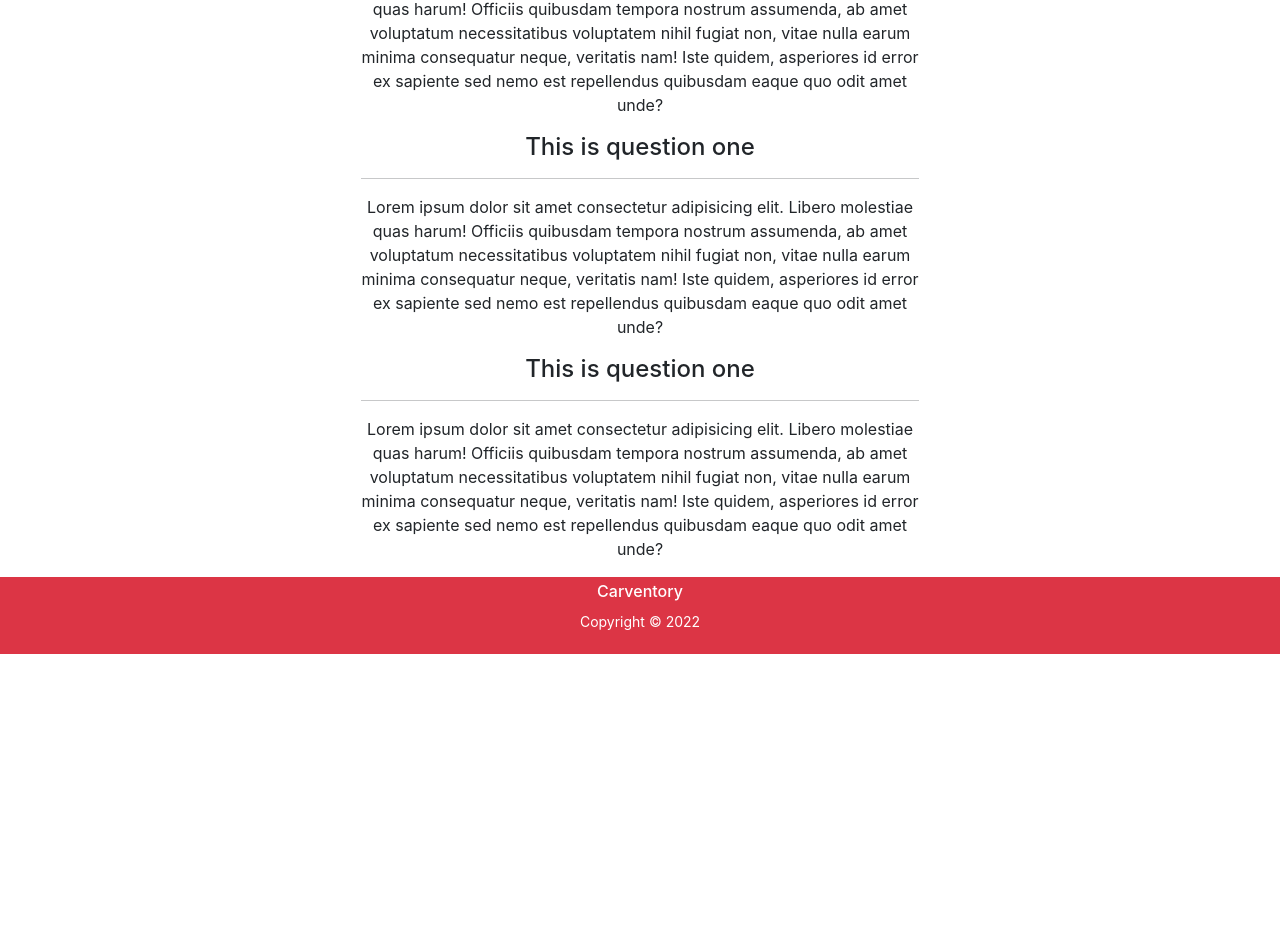
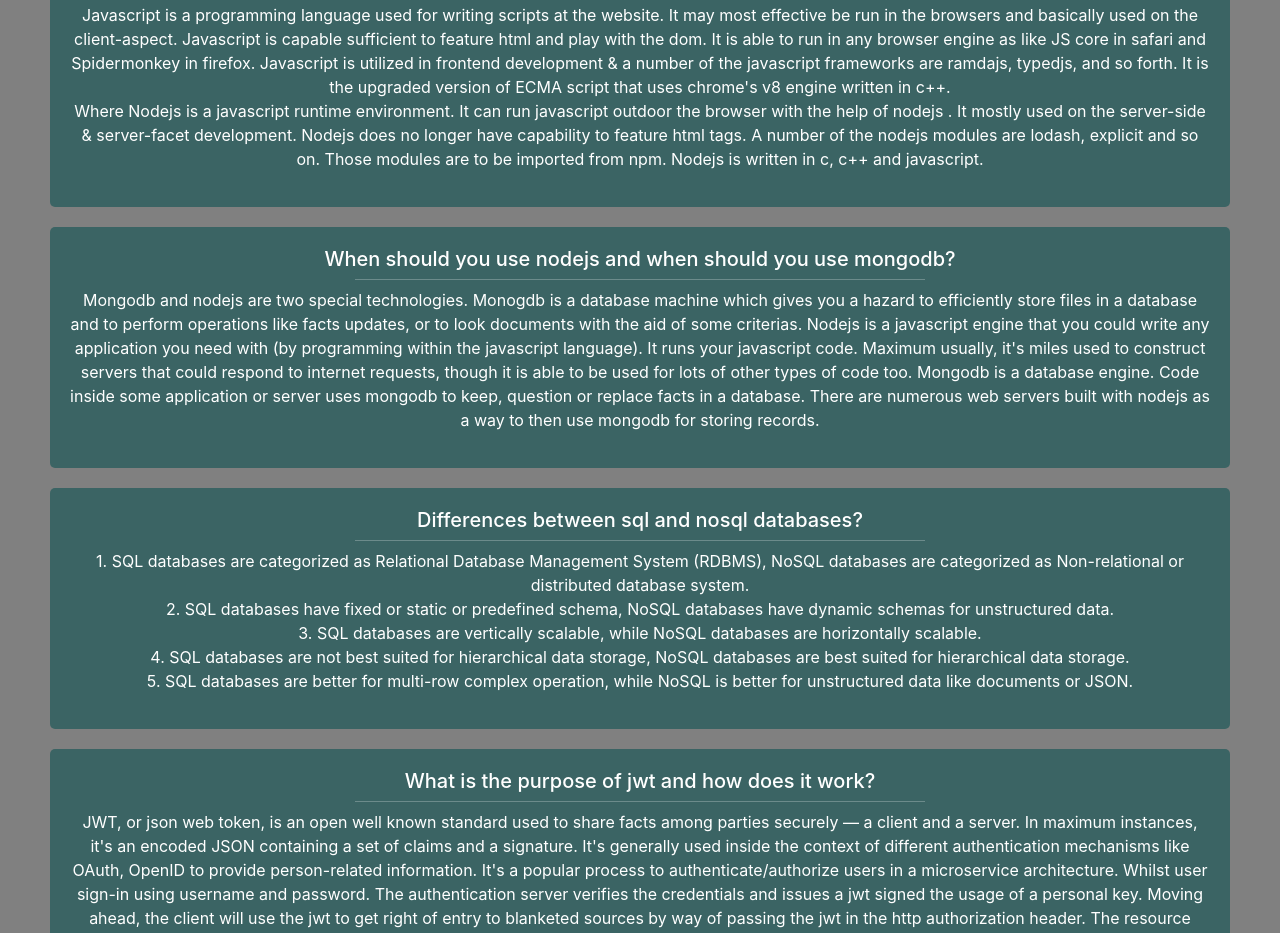
Before and after one commit to rashedevs/carventory-client, a React (Create React App) app: page /blogs in a window 1280 px wide. Shown: the part 149-1082 px from the top of the page. Before the commit the page ends 803 px from the top, so only its background shows below. Built offline with nearby package versions, Linux system fonts and the light colour scheme; no server answers.

Commit message:
blogs answer added

```diff
--- /dev/null
+++ b/src/Pages/Blogs/Blogs.css
@@ -0,0 +1,13 @@
+.blog-container {
+    padding: 30px;
+    background-color: grey;
+}
+
+.blog {
+    background-color: rgb(59, 100, 100);
+    border: none;
+    border-radius: 5px;
+    color: white;
+    padding: 20px;
+    margin: 0px 20px 20px;
+}
--- a/src/Pages/Blogs/Blogs.js
+++ b/src/Pages/Blogs/Blogs.js
@@ -1,22 +1,82 @@
-import React from 'react';
+import React from "react";
+import "./Blogs.css";
 
 const Blogs = () => {
   return (
-        <div className='container'>
-            <div className='w-50 mx-auto'>
-                <h4>This is question one</h4>
-                <hr />
-                <p>Lorem ipsum dolor sit amet consectetur adipisicing elit. Libero molestiae quas harum! Officiis quibusdam tempora nostrum assumenda, ab amet voluptatum necessitatibus voluptatem nihil fugiat non, vitae nulla earum minima consequatur neque, veritatis nam! Iste quidem, asperiores id error ex sapiente sed nemo est repellendus quibusdam eaque quo odit amet unde?</p>
+    <div className=" blog-container" style={{ minHeight: "100vh" }}>
+      <div className="blog">
+        <h5>Difference between javascript and nodejs?</h5>
+        <hr className="w-50 text-white mx-auto my-2" />
+        <p>
+          Javascript is a programming language used for writing scripts at the
+          website. It may most effective be run in the browsers and basically
+          used on the client-aspect. Javascript is capable sufficient to feature
+          html and play with the dom. It is able to run in any browser engine as
+          like JS core in safari and Spidermonkey in firefox. Javascript is
+          utilized in frontend development & a number of the javascript
+          frameworks are ramdajs, typedjs, and so forth. It is the upgraded
+          version of ECMA script that uses chrome's v8 engine written in c++.{" "}
+          <br /> Where Nodejs is a javascript runtime environment. It can run
+          javascript outdoor the browser with the help of nodejs . It mostly
+          used on the server-side & server-facet development. Nodejs does no
+          longer have capability to feature html tags. A number of the nodejs
+          modules are lodash, explicit and so on. Those modules are to be
+          imported from npm. Nodejs is written in c, c++ and javascript.
+        </p>
       </div>
-            <div className='w-50 mx-auto'>
-                <h4>This is question one</h4>
-                <hr />
-                <p>Lorem ipsum dolor sit amet consectetur adipisicing elit. Libero molestiae quas harum! Officiis quibusdam tempora nostrum assumenda, ab amet voluptatum necessitatibus voluptatem nihil fugiat non, vitae nulla earum minima consequatur neque, veritatis nam! Iste quidem, asperiores id error ex sapiente sed nemo est repellendus quibusdam eaque quo odit amet unde?</p>
+      <div className="blog">
+        <h5>When should you use nodejs and when should you use mongodb?</h5>
+        <hr className="w-50 text-white mx-auto my-2" />
+        <p>
+          Mongodb and nodejs are two special technologies. Monogdb is a database
+          machine which gives you a hazard to efficiently store files in a
+          database and to perform operations like facts updates, or to look
+          documents with the aid of some criterias. Nodejs is a javascript
+          engine that you could write any application you need with (by
+          programming within the javascript language). It runs your javascript
+          code. Maximum usually, it's miles used to construct servers that could
+          respond to internet requests, though it is able to be used for lots of
+          other types of code too. Mongodb is a database engine. Code inside
+          some application or server uses mongodb to keep, question or replace
+          facts in a database. There are numerous web servers built with nodejs
+          as a way to then use mongodb for storing records.
+        </p>
       </div>
-            <div className='w-50 mx-auto'>
-                <h4>This is question one</h4>
-                <hr />
-                <p>Lorem ipsum dolor sit amet consectetur adipisicing elit. Libero molestiae quas harum! Officiis quibusdam tempora nostrum assumenda, ab amet voluptatum necessitatibus voluptatem nihil fugiat non, vitae nulla earum minima consequatur neque, veritatis nam! Iste quidem, asperiores id error ex sapiente sed nemo est repellendus quibusdam eaque quo odit amet unde?</p>
+      <div className="blog">
+        <h5>Differences between sql and nosql databases?</h5>
+        <hr className="w-50 text-white mx-auto my-2" />
+        <p>
+          1. SQL databases are categorized as Relational Database Management
+          System (RDBMS), NoSQL databases are categorized as Non-relational or
+          distributed database system.
+          <br /> 2. SQL databases have fixed or static or predefined schema,
+          NoSQL databases have dynamic schemas for unstructured data. <br /> 3.
+          SQL databases are vertically scalable, while NoSQL databases are
+          horizontally scalable. <br /> 4. SQL databases are not best suited for
+          hierarchical data storage, NoSQL databases are best suited for
+          hierarchical data storage. <br /> 5. SQL databases are better for
+          multi-row complex operation, while NoSQL is better for unstructured
+          data like documents or JSON.
+        </p>
+      </div>
+      <div className="blog">
+        <h5>What is the purpose of jwt and how does it work?</h5>
+        <hr className="w-50 text-white mx-auto my-2" />
+        <p>
+          JWT, or json web token, is an open well known standard used to share
+          facts among parties securely — a client and a server. In maximum
+          instances, it's an encoded JSON containing a set of claims and a
+          signature. It's generally used inside the context of different
+          authentication mechanisms like OAuth, OpenID to provide person-related
+          information. It's a popular process to authenticate/authorize users in
+          a microservice architecture. Whilst user sign-in using username and
+          password. The authentication server verifies the credentials and
+          issues a jwt signed the usage of a personal key. Moving ahead, the
+          client will use the jwt to get right of entry to blanketed sources by
+          way of passing the jwt in the http authorization header. The resource
+          server then verifies the authenticity of the token the usage of the
+          general public key.
+        </p>
       </div>
     </div>
   );
```
Lines whose indentation alone changed are shown as unchanged.
